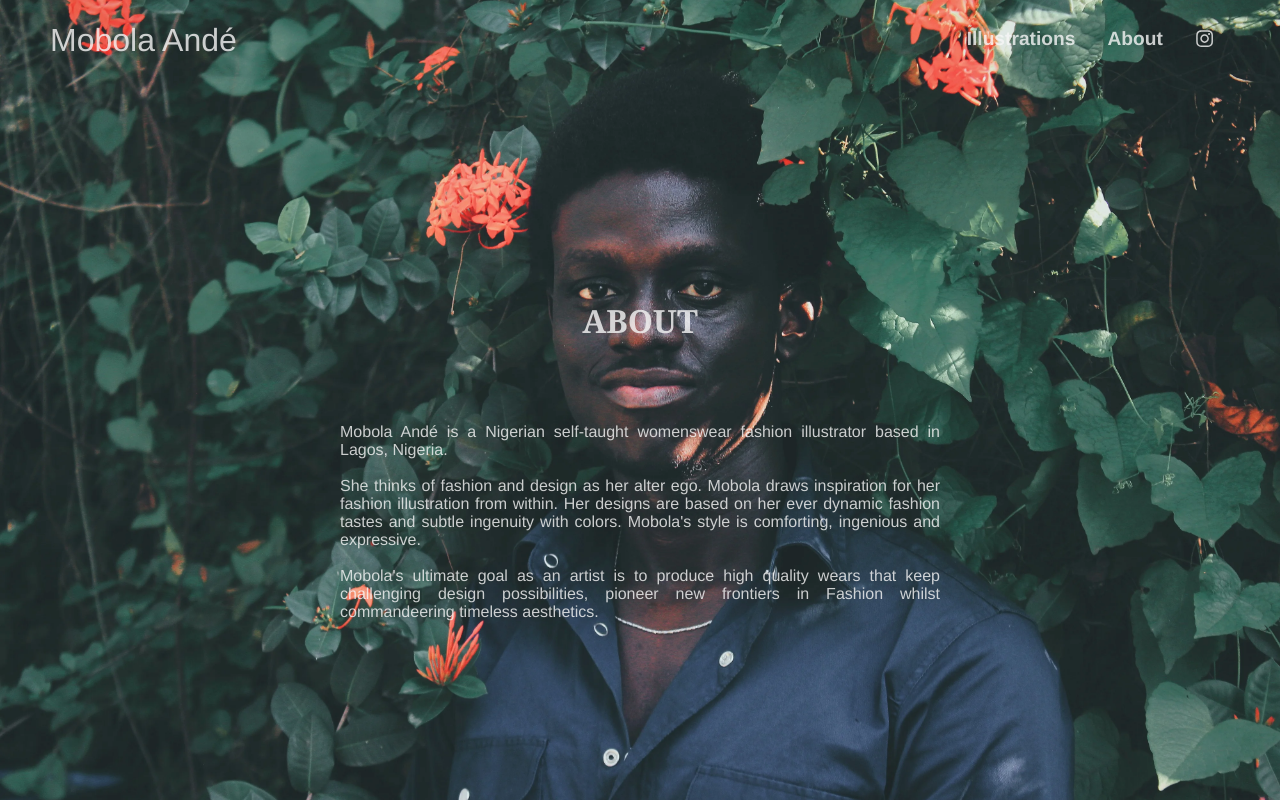
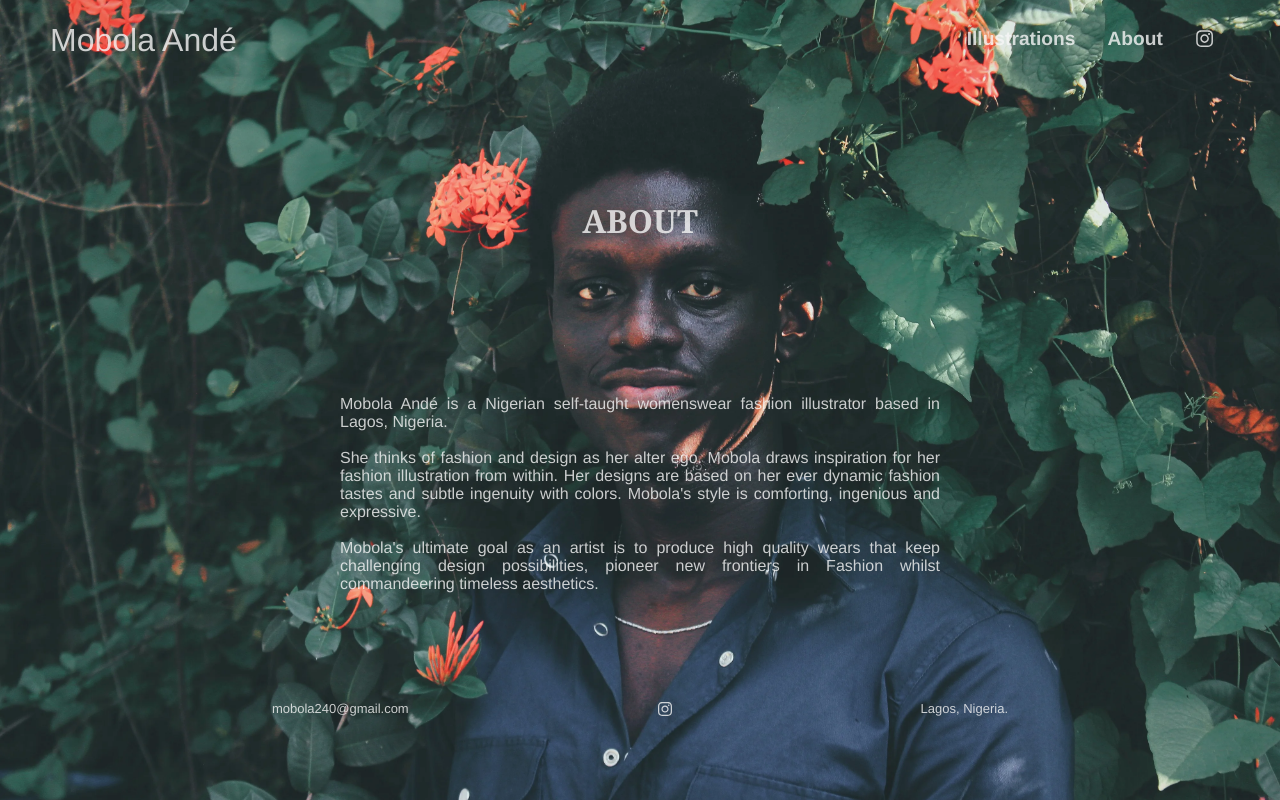
Before and after one commit to OsasAzamegbe/Fashion-Portfolio, a React (Create React App) app: page /about in a window 1280 px wide. Built offline with nearby package versions, Linux system fonts and the light colour scheme.

Commit message:
FEAT: Added contact details to About page

```diff
--- a/src/components/pages/about/About.css
+++ b/src/components/pages/about/About.css
@@ -10,6 +10,8 @@
 
 .about-description-container{
     width: 600px;
+    margin: 48px 0;
+    padding: 24px 0;
 }
 
 .about-header h1{
@@ -22,6 +24,35 @@
     margin: 60px 0;
 }
 
+.about-contact{
+    display: flex;
+    justify-content: center;
+    align-items: center;
+    flex-direction: column;
+    text-align: center;
+    margin: 36px 0 0 0;
+    width: 100%;
+}
+
+
+.about-contact-items{
+    width: 100%;
+    display: inline-flex;
+    justify-content: space-evenly;
+}
+
+.about-contact-items p{
+    font-size: small;
+}
+
+.instagram-icon{
+    text-align: center;
+    color: var(--primary);
+    text-decoration: none;
+    font-weight: 600;
+
+}
+
 @media (max-width: 700px){
     .about-description-container{
         width: 80vw;
--- a/src/components/pages/about/About.js
+++ b/src/components/pages/about/About.js
@@ -1,5 +1,8 @@
 import React from 'react'
 import './About.css'
+
+import {Link} from 'react-router-dom'
+import {FaInstagram} from 'react-icons/fa'
 
 
 const About = () => {
@@ -16,6 +19,15 @@ const About = () => {
                     <br/><br/>Mobola's ultimate goal as an artist is to produce high quality wears that keep challenging design possibilities, pioneer new frontiers in Fashion whilst commandeering timeless aesthetics.
                 </p>
             </div>
+            <div className="about-contact">
+                <div className="about-contact-items">
+                    <p>mobola240@gmail.com </p>
+                    <Link to="//www.instagram.com/ande.illus_/" target="_blank" rel="noreferrer" className="instagram-icon">
+                        <FaInstagram/>
+                    </Link>
+                    <p>Lagos, Nigeria.</p>
+                </div>
+            </div>
         </div>
     )
 }
```
